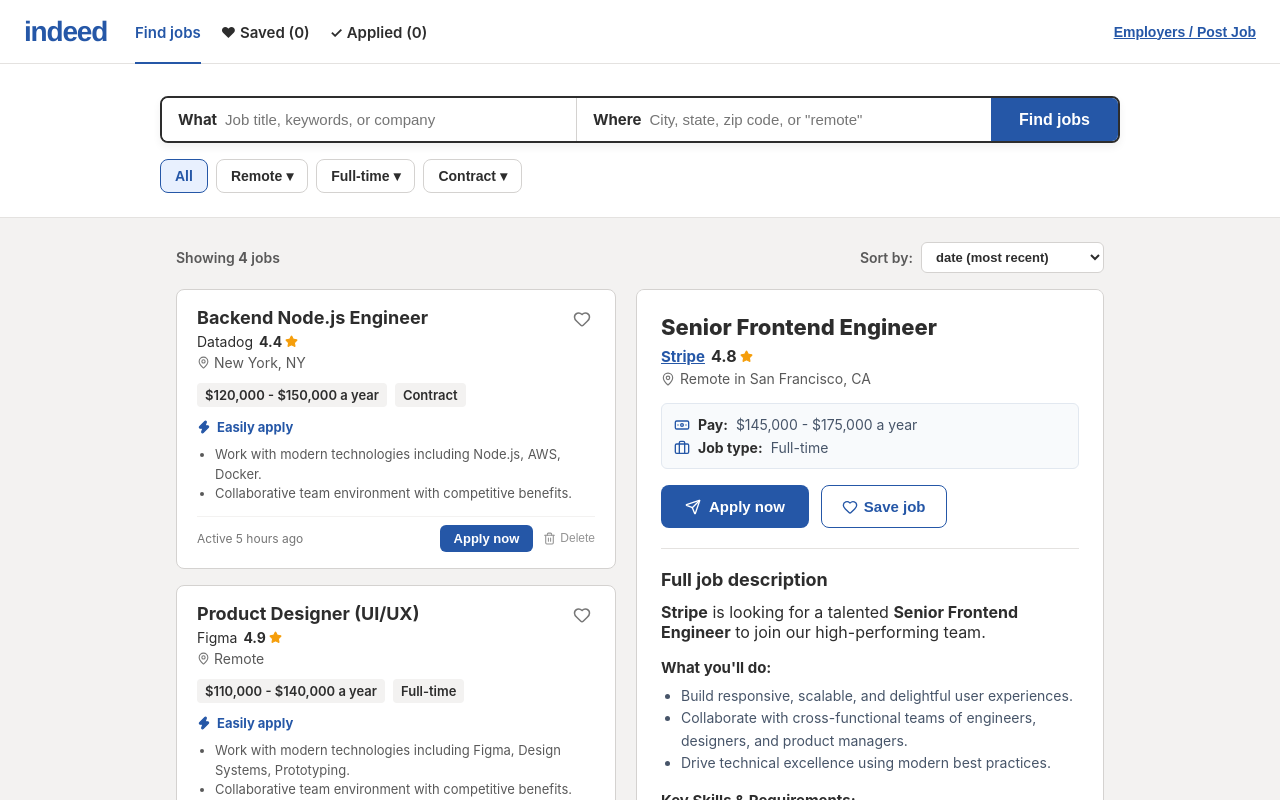
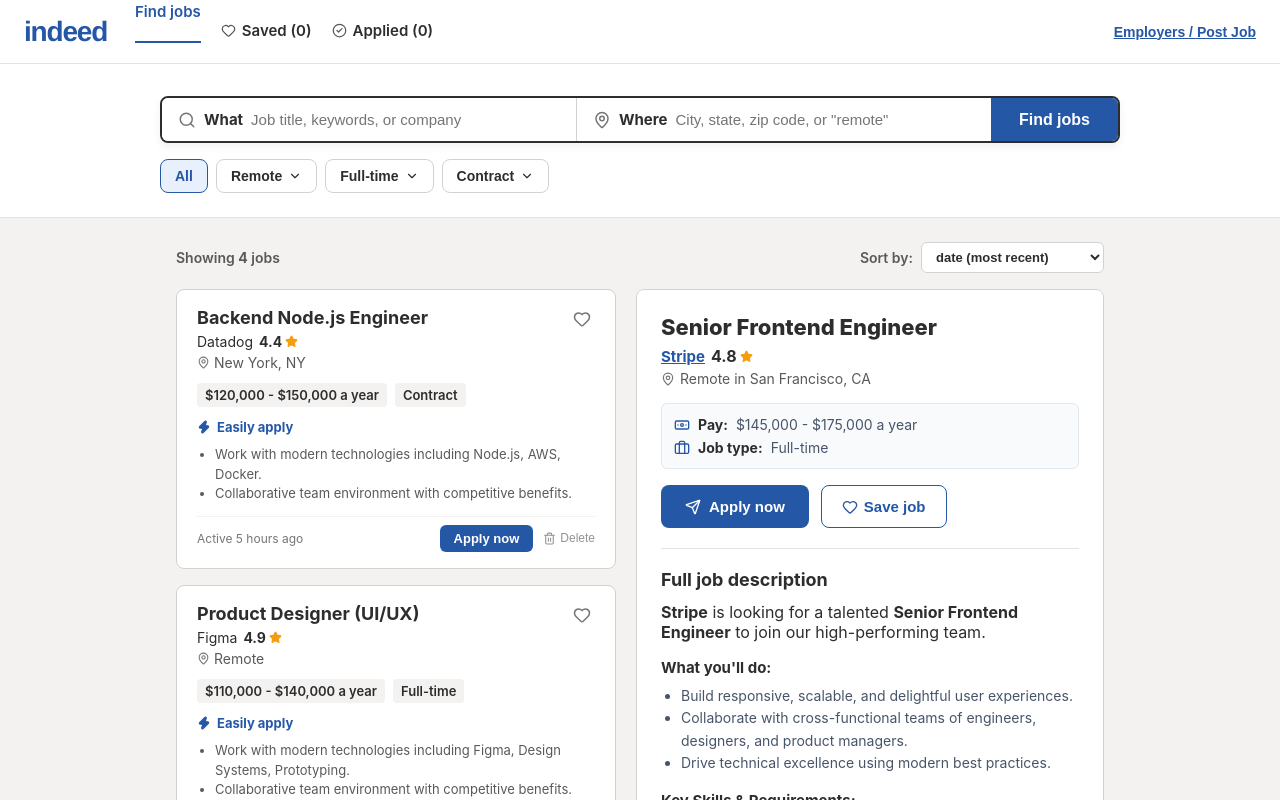
Before and after one commit to Hamdan-a11y/Hire-Flow, a React (Vite) app: page / in a window 1280 px wide. Shown: the top 800 px of the page. Built offline with nearby package versions, Linux system fonts and the light colour scheme.

Commit message:
feat: implement job board application with search, filtering, and local persistence

```diff
--- a/src/App.jsx
+++ b/src/App.jsx
@@ -1,4 +1,5 @@
 import { useState, useEffect } from "react";
+import { Search, MapPin, Heart, CheckCircle2, ChevronDown } from "lucide-react";
 import JobCard from "./components/JobCard";
 import JobForm from "./components/JobForm";
 import JobDetails from "./components/JobDetails";
@@ -64,28 +65,28 @@
   const [selectedType, setSelectedType] = useState("All");
   const [sortBy, setSortBy] = useState("recent");
 
-  // 1. Toast Notification state
+  // Toast state
   const [toastMessage, setToastMessage] = useState(null);
 
-  // 2. Jobs state with localStorage persistence
+  // Jobs state
   const [jobs, setJobs] = useState(() => {
     const saved = localStorage.getItem("hireflow_jobs");
     return saved ? JSON.parse(saved) : DEFAULT_JOBS;
   });
 
-  // 3. Saved Bookmarks state
+  // Saved Bookmarks state
   const [savedJobIds, setSavedJobIds] = useState(() => {
     const saved = localStorage.getItem("hireflow_saved_ids");
     return saved ? JSON.parse(saved) : [];
   });
 
-  // 4. Applied Jobs state
+  // Applied Jobs state
   const [appliedJobIds, setAppliedJobIds] = useState(() => {
     const saved = localStorage.getItem("hireflow_applied_ids");
     return saved ? JSON.parse(saved) : [];
   });
 
-  // 5. Modal state
+  // Modal state
   const [applyingJob, setApplyingJob] = useState(null);
 
   const [selectedJobId, setSelectedJobId] = useState(1);
@@ -104,12 +105,11 @@
     localStorage.setItem("hireflow_applied_ids", JSON.stringify(appliedJobIds));
   }, [appliedJobIds]);
 
-  // Helper to trigger toast
   const showToast = (message) => {
     setToastMessage(message);
   };
 
-  // Toggle Bookmark with Toast
+  // Toggle Bookmark
   const handleToggleSave = (id) => {
     const job = jobs.find((j) => j.id === id);
     if (savedJobIds.includes(id)) {
@@ -117,28 +117,28 @@
       showToast(`Removed "${job?.title || "Job"}" from Saved Jobs`);
     } else {
       setSavedJobIds([...savedJobIds, id]);
-      showToast(`Saved "${job?.title || "Job"}" to bookmarks ♥`);
+      showToast(`Saved "${job?.title || "Job"}" to bookmarks`);
     }
   };
 
-  // Submit Application with Toast
+  // Submit Application
   const handleSubmitApplication = (jobId) => {
     const job = jobs.find((j) => j.id === jobId);
     if (!appliedJobIds.includes(jobId)) {
       setAppliedJobIds([...appliedJobIds, jobId]);
     }
-    showToast(`Application sent to ${job?.company || "Company"}! 🚀`);
+    showToast(`Application submitted to ${job?.company || "Company"}!`);
   };
 
-  // Add Job with Toast
+  // Add Job
   const handleAddJob = (newJob) => {
     setJobs([newJob, ...jobs]);
     setSelectedJobId(newJob.id);
     setShowForm(false);
-    showToast(`"${newJob.title}" posted successfully! 🎉`);
+    showToast(`"${newJob.title}" posted successfully!`);
   };
 
-  // Delete Job with Toast
+  // Delete Job
   const handleDeleteJob = (idToDelete) => {
     const job = jobs.find((j) => j.id === idToDelete);
     const updated = jobs.filter((job) => job.id !== idToDelete);
@@ -148,10 +148,10 @@
     if (selectedJobId === idToDelete && updated.length > 0) {
       setSelectedJobId(updated[0].id);
     }
-    showToast(`Deleted "${job?.title || "Job"}" 🗑️`);
+    showToast(`Deleted listing for "${job?.title || "Job"}"`);
   };
 
-  // Filter jobs by Tab, Search, Location, and Type
+  // Filter jobs
   const filteredJobs = jobs.filter((job) => {
     if (activeTab === "saved" && !savedJobIds.includes(job.id)) {
       return false;
@@ -176,7 +176,7 @@
     return matchesSearch && matchesLocation && matchesType;
   });
 
-  // Sort filtered jobs
+  // Sort jobs
   const sortedJobs = [...filteredJobs].sort((a, b) => {
     if (sortBy === "salary") {
       return getSalaryNumber(b.salary) - getSalaryNumber(a.salary);
@@ -219,8 +219,14 @@
                   e.preventDefault();
                   setActiveTab("saved");
                 }}
+                style={{ display: "inline-flex", alignItems: "center", gap: "6px" }}
               >
-                ♥ Saved ({savedJobIds.length})
+                <Heart
+                  size={15}
+                  fill={activeTab === "saved" ? "#2557a7" : "none"}
+                  color={activeTab === "saved" ? "#2557a7" : "#595959"}
+                />
+                Saved ({savedJobIds.length})
               </a>
             </li>
             <li>
@@ -231,8 +237,13 @@
                   e.preventDefault();
                   setActiveTab("applied");
                 }}
+                style={{ display: "inline-flex", alignItems: "center", gap: "6px" }}
               >
-                ✓ Applied ({appliedJobIds.length})
+                <CheckCircle2
+                  size={15}
+                  color={activeTab === "applied" ? "#2557a7" : "#595959"}
+                />
+                Applied ({appliedJobIds.length})
               </a>
             </li>
           </ul>
@@ -252,6 +263,7 @@
       <header className="search-hero">
         <div className="search-box-wrapper">
           <div className="search-field">
+            <Search size={18} color="#767676" style={{ marginRight: "8px", flexShrink: 0 }} />
             <label>What</label>
             <input
               type="text"
@@ -262,6 +274,7 @@
           </div>
 
           <div className="search-field">
+            <MapPin size={18} color="#767676" style={{ marginRight: "8px", flexShrink: 0 }} />
             <label>Where</label>
             <input
               type="text"
@@ -283,8 +296,10 @@
                 key={type}
                 className={`indeed-pill ${isActive ? "active" : ""}`}
                 onClick={() => setSelectedType(type)}
+                style={{ display: "inline-flex", alignItems: "center", gap: "6px" }}
               >
-                {type} {type !== "All" && "▾"}
+                <span>{type}</span>
+                {type !== "All" && <ChevronDown size={14} />}
               </button>
             );
           })}
```
